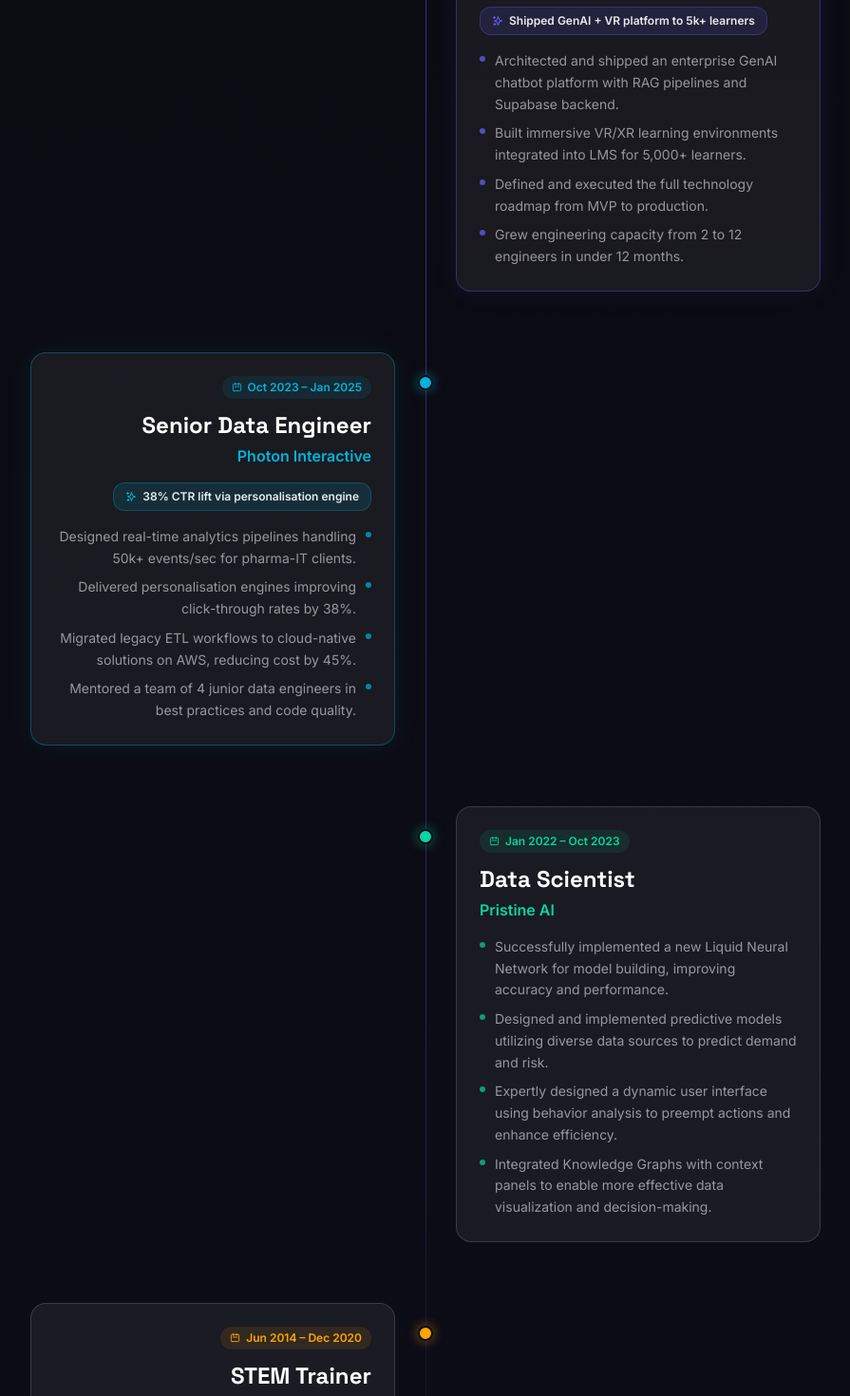
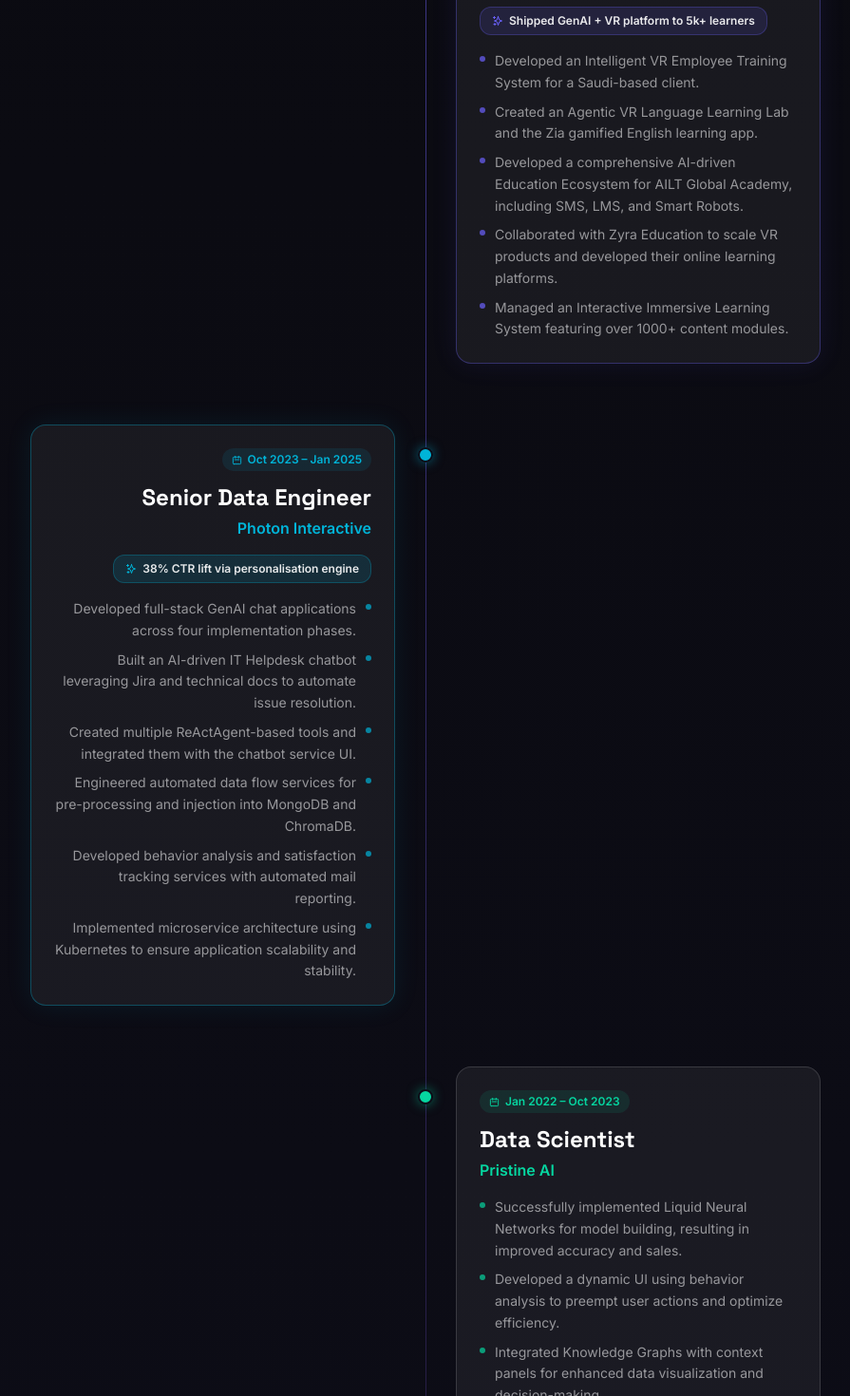
Before and after one commit to ITSXolved/profile, a Next.js app: page / in a window 1280 px wide. Shown: the part 3820-5290 px from the top of the page at 95% size, without its empty margins (192-1087 px from the left). Built offline with nearby package versions, Linux system fonts and the light colour scheme.

Commit message:
feat: detailed update of professional experience KRAs

```diff
--- a/data/index.ts
+++ b/data/index.ts
@@ -131,10 +131,11 @@
     company: "Iluzia Labs",
     period: "Jan 2025 – Present",
     points: [
-      "Architected and shipped an enterprise GenAI chatbot platform with RAG pipelines and Supabase backend.",
-      "Built immersive VR/XR learning environments integrated into LMS for 5,000+ learners.",
-      "Defined and executed the full technology roadmap from MVP to production.",
-      "Grew engineering capacity from 2 to 12 engineers in under 12 months.",
+      "Developed an Intelligent VR Employee Training System for a Saudi-based client.",
+      "Created an Agentic VR Language Learning Lab and the Zia gamified English learning app.",
+      "Developed a comprehensive AI-driven Education Ecosystem for AILT Global Academy, including SMS, LMS, and Smart Robots.",
+      "Collaborated with Zyra Education to scale VR products and developed their online learning platforms.",
+      "Managed an Interactive Immersive Learning System featuring over 1000+ content modules.",
     ],
   },
   {
@@ -142,10 +143,12 @@
     company: "Photon Interactive",
     period: "Oct 2023 – Jan 2025",
     points: [
-      "Designed real-time analytics pipelines handling 50k+ events/sec for pharma-IT clients.",
-      "Delivered personalisation engines improving click-through rates by 38%.",
-      "Migrated legacy ETL workflows to cloud-native solutions on AWS, reducing cost by 45%.",
-      "Mentored a team of 4 junior data engineers in best practices and code quality.",
+      "Developed full-stack GenAI chat applications across four implementation phases.",
+      "Built an AI-driven IT Helpdesk chatbot leveraging Jira and technical docs to automate issue resolution.",
+      "Created multiple ReActAgent-based tools and integrated them with the chatbot service UI.",
+      "Engineered automated data flow services for pre-processing and injection into MongoDB and ChromaDB.",
+      "Developed behavior analysis and satisfaction tracking services with automated mail reporting.",
+      "Implemented microservice architecture using Kubernetes to ensure application scalability and stability.",
     ],
   },
   {
@@ -153,14 +156,16 @@
     company: "Pristine AI",
     period: "Jan 2022 – Oct 2023",
     points: [
-      "Successfully implemented a new Liquid Neural Network for model building, improving accuracy and performance.",
-      "Designed and implemented predictive models utilizing diverse data sources to predict demand and risk.",
-      "Expertly designed a dynamic user interface using behavior analysis to preempt actions and enhance efficiency.",
-      "Integrated Knowledge Graphs with context panels to enable more effective data visualization and decision-making.",
+      "Successfully implemented Liquid Neural Networks for model building, resulting in improved accuracy and sales.",
+      "Developed a dynamic UI using behavior analysis to preempt user actions and optimize efficiency.",
+      "Integrated Knowledge Graphs with context panels for enhanced data visualization and decision-making.",
+      "Designed predictive models and cutting-edge algorithms to forecast demand and infrastructure risk.",
+      "Established scalable, automated MLOps processes for large-scale data analysis and model implementation.",
+      "Developed resource usage forecasting and competitor strategy recommendation services.",
     ],
   },
   {
-    role: "STEM Trainer",
+    role: "STEM Trainer, ATL Incharge",
     company: "Mems International",
     period: "Jun 2014 – Dec 2020",
     points: [
```
